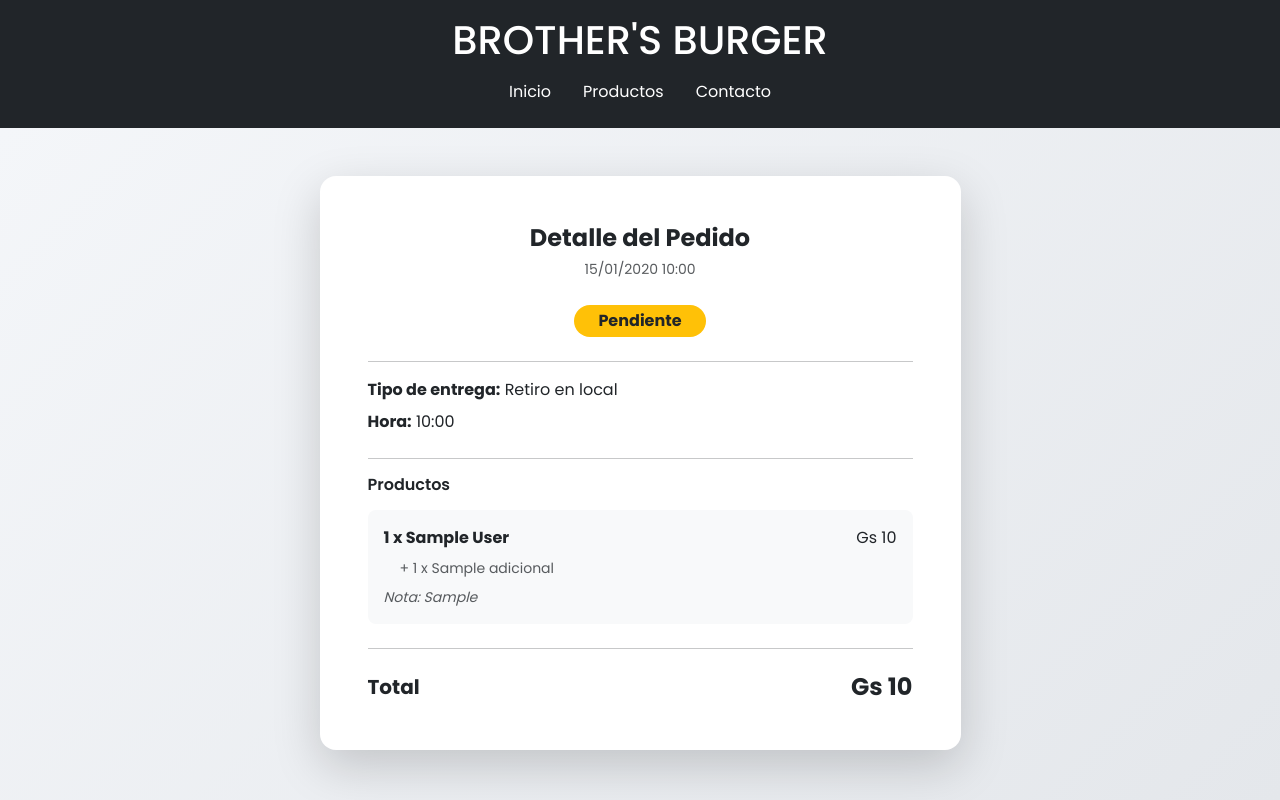
After one commit to claurodriguezle/pruebas_proyectoII, a Django app: page /pedidos/detalle_pedido/1/ in a window 1280 px wide. The commit adds this page. Run offline with Django 5.2, Linux system fonts and the light colour scheme; a user stored in the database is signed in; tables that the repository leaves empty hold one stand-in row (values such as "Sample post").

Commit message:
Muestra el estado/historial de pedido con su detalle

```diff
--- a/pedidos/models.py
+++ b/pedidos/models.py
@@ -1,4 +1,5 @@
 from django.db import models
+from django.core.exceptions import ValidationError
 
 class Adicional(models.Model):
     nombre = models.CharField(max_length=50)
@@ -14,14 +15,55 @@ class Pedido(models.Model):
         ('DE', 'Delivery'),
     ]
 
+    ESTADO_CHOICES = [
+        ('PE', 'Pendiente'),
+        ('EC', 'En camino'),
+        ('EN', 'Entregado'),
+        ('CA', 'Cancelado'),
+    ]
+
     cliente = models.ForeignKey('administrador.Cliente', on_delete=models.CASCADE, related_name='pedidos')
     # CODIGO PEDIENTE PARA REVISION
     fecha = models.DateTimeField(auto_now_add=True)
     total = models.IntegerField()
-    estado = models.CharField(max_length=20, default='Pediente') # PEDIENTE PARA REVISION
-    direccion_entrega = models.CharField(max_length=255, blank=True, null=True) # PEDIENTE PARA REVISION
+    estado = models.CharField(max_length=2, choices=ESTADO_CHOICES, default='PE')
     tipo_entrega = models.CharField(max_length=2, choices=TIPO_ENTREGA_CHOICES, default='RE')
+    direccion_entrega = models.ForeignKey(
+        'administrador.Direccion',
+        on_delete=models.SET_NULL,
+        null=True,
+        blank=True,
+        related_name='pedidos'
+    )
+
+    # Guarda la direccion para el historial
+    direccion_snapshot = models.CharField(
+        max_length=255,
+        null=True,
+        blank=True
+    )
     hora_retiro = models.TimeField(null=True, blank=True)
+
+    def clean(self):
+        if self.tipo_entrega == 'DE' and not self.direccion_entrega:
+            raise ValidationError("Debe seleccionar una dirección para delivery.")
+
+        if self.tipo_entrega == 'RE':
+            self.direccion_entrega = None
+            self.direccion_snapshot = None
+
+    def save(self, *args, **kwargs):
+        if self.tipo_entrega == 'DE' and self.direccion_entrega:
+            direccion = self.direccion_entrega
+            persona = self.cliente.persona
+
+            self.direccion_snapshot = (
+                f"{direccion.nombre} - {direccion.direccion_text}, "
+                f"{persona.barrio.nombre}, "
+                f"{persona.ciudad.nombre}"
+            )
+
+        super().save(*args, **kwargs)
 
     def __str__(self):
         return f"Pedido #{self.id} - {self.get_tipo_entrega_display()}"
--- /dev/null
+++ b/pedidos/templates/pedidos/detalle_mi_pedido.html
@@ -0,0 +1,186 @@
+{% load static %}
+<!DOCTYPE html>
+<html lang="es">
+<head>
+    <meta charset="UTF-8" />
+    <meta name="viewport" content="width=device-width, initial-scale=1.0" />
+    <title>Perfil</title>
+
+    <!-- Fuente -->
+    <link rel="preconnect" href="https://fonts.googleapis.com">
+    <link rel="preconnect" href="https://fonts.gstatic.com" crossorigin>
+    <link href="https://fonts.googleapis.com/css2?family=Poppins:wght@300;400;500;600;700&display=swap" rel="stylesheet">
+
+    <!-- Iconos -->
+    <link rel="stylesheet" href="https://cdn.jsdelivr.net/npm/bootstrap-icons@1.10.5/font/bootstrap-icons.css">
+
+    <!-- Bootstrap -->
+    <link href="https://cdn.jsdelivr.net/npm/bootstrap@5.3.1/dist/css/bootstrap.min.css" rel="stylesheet" />
+
+    <style>
+
+        body {
+        background: linear-gradient(135deg, #f5f7fa, #e4e7eb);
+        min-height: 100vh;
+        font-family: 'Poppins', sans-serif;
+        margin: 0;
+        }
+
+        .order-card {
+        border: none;
+        border-radius: 18px;
+        box-shadow: 0 10px 30px rgba(0,0,0,0.08);
+        padding: 2rem;
+        background: #ffffff;
+        }
+
+        .order-title {
+        font-weight: 600;
+        letter-spacing: 1px;
+        }
+
+        .order-total {
+        font-size: 1.8rem;
+        font-weight: bold;
+        color: #0d6efd;
+        }
+
+        .section-title {
+        font-weight: 600;
+        margin-top: 1rem;
+        margin-bottom: .5rem;
+        color: #495057;
+        }
+
+        .main-content {
+        min-height: calc(100vh - 140px); /* resta aproximada del header */
+        display: flex;
+        align-items: center;
+        justify-content: center;
+        }
+
+    </style>
+
+</head>
+
+<body class="bg-light" style="font-family: 'Poppins', sans-serif;">
+
+<header class="header bg-dark text-white py-3 mb-0">
+    <div class="container text-center">
+        <h1 class="mb-2">BROTHER'S BURGER</h1>
+        <nav class="nav justify-content-center">
+            <a class="nav-link text-white" href="{% url 'pedidos:index' %}">Inicio</a>
+            <a class="nav-link text-white" href="{% url 'pedidos:menu_productos' %}">Productos</a>
+            <a class="nav-link text-white" href="#">Contacto</a>
+        </nav>
+    </div>
+</header>
+
+<div class="container py-5">
+  <div class="row justify-content-center">
+    <div class="col-12 col-md-10 col-lg-7">
+
+      <div class="card shadow-lg border-0 rounded-4">
+
+        <div class="card-body p-4 p-md-5">
+
+          <!-- Header -->
+          <div class="text-center mb-4">
+            <h4 class="fw-bold mb-1">Detalle del Pedido</h4>
+            <small class="text-muted">
+              {{ pedido.fecha|date:"d/m/Y H:i" }}
+            </small>
+          </div>
+
+          <!-- Estado -->
+          <div class="text-center mb-4">
+            <span class="badge fs-6 px-4 py-2 rounded-pill
+              {% if pedido.estado == 'PE' %} bg-warning text-dark
+              {% elif pedido.estado == 'EC' %} bg-info text-dark
+              {% elif pedido.estado == 'EN' %} bg-success
+              {% else %} bg-secondary
+              {% endif %}
+            ">
+              {{ pedido.get_estado_display }}
+            </span>
+          </div>
+
+          <hr>
+
+          <!-- Información general -->
+          <div class="mb-4">
+            <p class="mb-2">
+              <strong>Tipo de entrega:</strong>
+              {{ pedido.get_tipo_entrega_display }}
+            </p>
+
+            {% if pedido.hora_retiro %}
+            <p class="mb-0">
+              <strong>Hora:</strong>
+              {{ pedido.hora_retiro|time:"H:i" }}
+            </p>
+            {% endif %}
+          </div>
+
+          <hr>
+
+          <!-- Productos -->
+          <div class="mb-4">
+            <h6 class="fw-semibold mb-3">Productos</h6>
+
+            {% for det in detalles %}
+              <div class="mb-3 p-3 bg-light rounded-3">
+
+                <div class="d-flex justify-content-between">
+                  <div>
+                    <strong>{{ det.cantidad }} x {{ det.producto.nombre }}</strong>
+                  </div>
+                  <div>
+                    Gs {{ det.subtotal }}
+                  </div>
+                </div>
+
+                {% if det.adicionales.all %}
+                <div class="mt-2 ms-3 small text-muted">
+                  {% for ad in det.adicionales.all %}
+                    <div>
+                      + {{ ad.cantidad }} x {{ ad.adicional.nombre }}
+                    </div>
+                  {% endfor %}
+                </div>
+                {% endif %}
+
+                {% if det.nota %}
+                <div class="mt-2 small fst-italic text-muted">
+                  Nota: {{ det.nota }}
+                </div>
+                {% endif %}
+
+              </div>
+            {% endfor %}
+          </div>
+
+          <hr>
+
+          <!-- Total -->
+          <div class="d-flex justify-content-between align-items-center mt-4">
+            <h5 class="mb-0 fw-bold">Total</h5>
+            <h4 class="mb-0 fw-bold text-dark">
+              Gs {{ pedido.total }}
+            </h4>
+          </div>
+
+        </div>
+      </div>
+
+    </div>
+  </div>
+</div>
+
+<!-- Bootstrap JS -->
+<script src="https://cdn.jsdelivr.net/npm/bootstrap@5.3.3/dist/js/bootstrap.bundle.min.js"></script>
+<!-- HTMX -->
+<script src="https://unpkg.com/htmx.org"></script>
+
+</body>
+</html>
--- a/pedidos/templates/pedidos/menu_layout.html
+++ b/pedidos/templates/pedidos/menu_layout.html
@@ -48,7 +48,7 @@
                         </button>
                         <ul class="dropdown-menu">
                             <li><a class="dropdown-item" href="{% url 'usuarios:perfil_user' %}">Datos</a></li>
-                            <li><a class="dropdown-item" href="">Pedidos</a></li>
+                            <li><a class="dropdown-item" href="{% url 'pedidos:mis_pedidos' %}">Pedidos</a></li>
                             <li><a class="dropdown-item" href="{% url 'usuarios:listar_direc' %}">Dirección</a></li>
                         </ul>
                     </div>
--- a/pedidos/urls.py
+++ b/pedidos/urls.py
@@ -18,6 +18,8 @@ urlpatterns = [
     path('resumen/', views.resumen_pedido, name='resumen_pedido'),
     path('pedido/confirmar-pedido/', views.confirmar_pedido, name='confirmar_pedido'),
     path('pedido/pedido-confirmado/', views.confirmacion_pedido, name='pedido_confirmado'),
+    path('mis_pedidos', views.mis_pedidos, name='mis_pedidos'),
+    path('detalle_pedido/<int:pedido_id>/', views.detalle_mi_pedido, name="detalle_mi_pedido"),
     #Rutas para pruebas de orden de pedidos
     #Empleado/Cajero
     path('orden/', views.ordenes_view, name='ordenes_view'),
--- a/pedidos/views.py
+++ b/pedidos/views.py
@@ -1,5 +1,5 @@
 from django.shortcuts import render, redirect, get_object_or_404
-from administrador.models import Producto, CategoriaProducto, Cliente, IngredienteProducto
+from administrador.models import Producto, CategoriaProducto, Cliente, IngredienteProducto, Direccion
 from django.contrib.auth.decorators import login_required
 from .models import Adicional, Pedido, DetallePedido, DetalleAdicionalPedido, IngredienteEliminadoPedido
 from .forms import RetiroForm
@@ -7,6 +7,7 @@ from django.db import transaction
 from django.contrib import messages
 from django.http import HttpResponse
 from django.template.loader import render_to_string
+from datetime import datetime
 
 def index(request):
     return render(request, 'pedidos/index.html')
@@ -227,7 +228,7 @@ def confirmar_pedido(request):
 
     tipo_entrega = request.session.get('tipo_entrega')
     hora_retiro_str = request.session.get('hora_retiro')
-    direccion = request.session.get('direccion', '')
+    direccion_id = request.session.get('direccion')
 
     try:
         cliente = Cliente.objects.get(user=request.user)
@@ -235,7 +236,14 @@ def confirmar_pedido(request):
         messages.error(request, "No se encontró un cliente asociado a tu usuario")
         return redirect('pedidos:menu_productos')
 
-    from datetime import datetime
+    direccion_obj = None
+    if tipo_entrega == 'DE' and direccion_id:
+        try:
+            direccion_obj = Direccion.objects.get(pk=direccion_id, cliente=cliente)
+        except Direccion.DoesNotExist:
+            messages.error(request, "La dirección seleccionada no es válida.")
+            return redirect('pedidos:resumen_pedido')
+
     hora_retiro = None
     if hora_retiro_str:
         try:
@@ -252,8 +260,8 @@ def confirmar_pedido(request):
                 total=total,
                 tipo_entrega=tipo_entrega,
                 hora_retiro=hora_retiro,
-                direccion_entrega=direccion if tipo_entrega == 'DE' else '',
-                estado='Pendiente',
+                direccion_entrega=direccion_obj,
+                estado='PE',
             )
 
             for item in carrito:
@@ -294,10 +302,47 @@ def confirmar_pedido(request):
             del request.session[key]
 
     messages.success(request, "Pedido confirmado y guardado con éxito.")
-    return redirect('pedidos:pedido_confirmado')
+    return redirect('pedidos:mis_pedidos')
 
 def confirmacion_pedido(request):
     return render(request, 'pedidos/confirmacion_pedido.html')
+
+@login_required
+def mis_pedidos(request): # Muestra el estado e historial del pedido de CLIENTE
+
+    # Aseguramos si el pedido pertenece al cliente logueado
+    try:
+        cliente = request.user.cliente
+    except Cliente.DoesNotExist:
+        messages.error(request, "No tienes un perfil de cliente asociado.")
+        return redirect('pedidos:menu_productos')
+
+    pedidos = Pedido.objects.filter(cliente=cliente).order_by('-id')
+
+    context = {
+        "pedidos": pedidos
+    }
+
+    return render(request, 'pedidos/estado_pedido.html', context)
+
+@login_required
+def detalle_mi_pedido(request, pedido_id):
+    # Obtiene el pedido y nos asegura que sea del cliente loguedo
+    pedido = get_object_or_404(
+        Pedido,
+        id=pedido_id,
+        cliente = request.user.cliente
+    )
+
+    # Trae los detalles del pedido
+    detalles= pedido.detalle.all().prefetch_related('adicionales')
+
+    context = {
+        'pedido': pedido,
+        'detalles': detalles
+    }
+
+    return render(request, 'pedidos/detalle_mi_pedido.html', context)
 
 #Orden de pedidos
 #Empleado/Cajero
```
Also changed, not shown: pedidos/templates/pedidos/estado_pedido.html (added, +163 -0 lines), usuarios/forms.py (+16 -1 lines), pedidos/migrations/0002_pedido_direccion_snapshot_and_more.py (added), pedidos/migrations/0003_alter_pedido_estado_alter_pedido_tipo_entrega.py (added).
